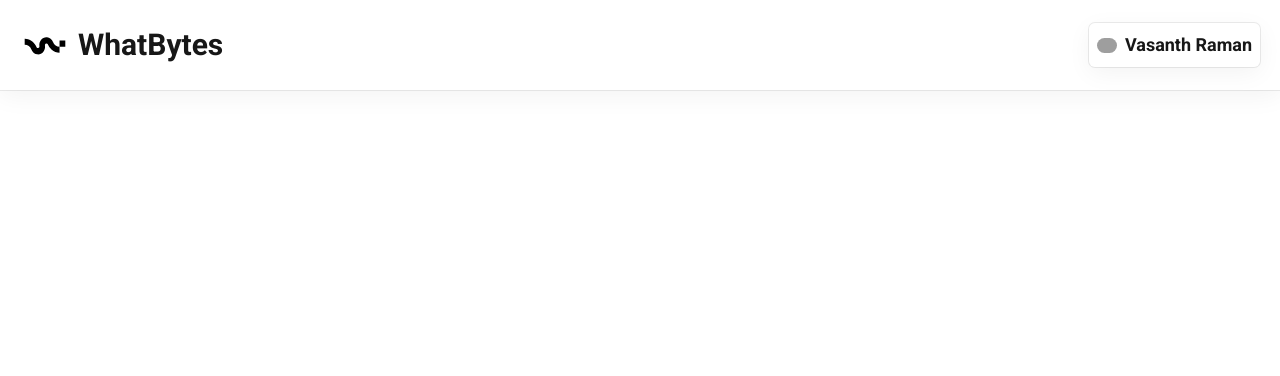
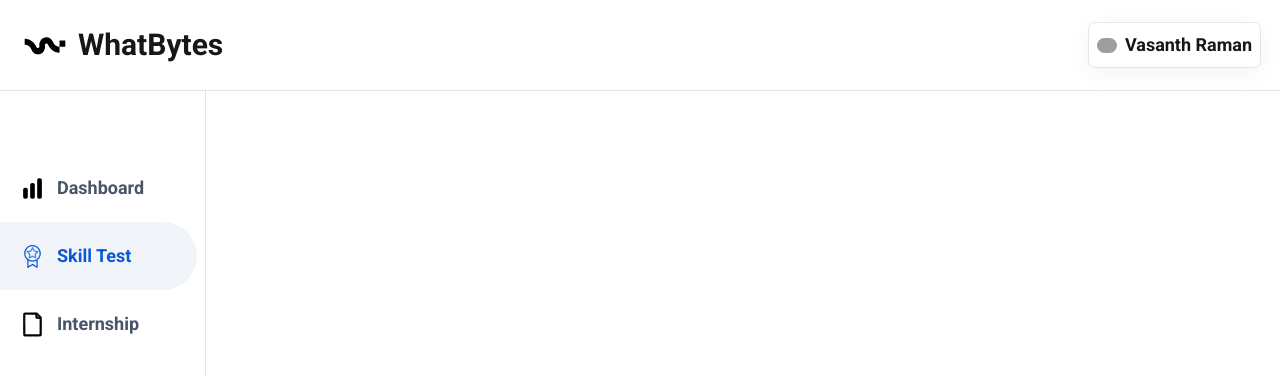
Before and after one commit to vasa-r/whatbytes-assignments, a Next.js app: page / in a window 1280 px wide. Shown: the top 376 px of the page. Built offline with nearby package versions, Linux system fonts and the light colour scheme; grey boxes are pictures that could not be loaded.

Commit message:
feat: done with sidebar

```diff
--- a/app/page.tsx
+++ b/app/page.tsx
@@ -1,10 +1,13 @@
 import NavBar from "@/components/NavBar";
+import SideBar from "@/components/SideBar";
 
 const Home = () => {
   return (
     <div className="h-screen w-screen">
       <NavBar />
-      <div className="flex"></div>
+      <div className="flex w-full h-full">
+        <SideBar />
+      </div>
     </div>
   );
 };
--- a/components/NavBar.tsx
+++ b/components/NavBar.tsx
@@ -5,7 +5,7 @@ import User from "@/assets/user.png";
 
 const NavBar = () => {
   return (
-    <div className="shadow-bottom-custom p-5 flex items-center justify-between">
+    <div className="shadow-bottom p-5 flex items-center justify-between">
       <div className="flex items-center gap-2">
         <Image src={Logo} alt="app logo" width={50} height={50} />
         <h1 className="text-3xl font-semibold">WhatBytes</h1>
--- a/components/SideBar.tsx
+++ b/components/SideBar.tsx
@@ -1,7 +1,31 @@
 import React from "react";
+import { sidebarData } from "@/utils/constants";
+import Image from "next/image";
 
 const SideBar = () => {
-  return <div>SideBar</div>;
+  return (
+    <div className="w-[16%] shadow-right h-full pt-16 pr-2 ">
+      {sidebarData.map(({ id, icon, label }) => {
+        return (
+          <div
+            key={id}
+            className={`flex items-center gap-3 p-5 cursor-pointer ${
+              id === 2 ? "bg-slate-100 rounded-r-full" : ""
+            }`}
+          >
+            <Image src={icon} alt={label} width={25} height={25} />
+            <h3
+              className={`text-lg font-semibold ${
+                id === 2 ? "text-selected" : "text-slate-600"
+              }`}
+            >
+              {label}
+            </h3>
+          </div>
+        );
+      })}
+    </div>
+  );
 };
 
 export default SideBar;
--- a/tailwind.config.ts
+++ b/tailwind.config.ts
@@ -11,17 +11,16 @@ export default {
       colors: {
         background: "var(--background)",
         foreground: "var(--foreground)",
+        selected: "#0958d6",
       },
       fontFamily: {
         roboto: ["Roboto", "sans-serif"],
       },
       boxShadow: {
         custom:
-          "rgba(0, 0, 0, 0.05) 0px 6px 24px 0px, rgba(0, 0, 0, 0.08) 0px 0px 0px 1px", // Define your custom shadow
-        "right-custom":
-          "6px 0px 24px 0px rgba(0, 0, 0, 0.05), 1px 0px 0px 0px rgba(0, 0, 0, 0.08)", // Right-only shadow
-        "bottom-custom":
-          "0px 6px 24px 0px rgba(0, 0, 0, 0.05), 0px 1px 0px 0px rgba(0, 0, 0, 0.08)",
+          "rgba(0, 0, 0, 0.05) 0px 6px 24px 0px, rgba(0, 0, 0, 0.08) 0px 0px 0px 1px",
+        right: "1px 0px 0px 0px rgba(0, 0, 0, 0.1)", // Right shadow
+        bottom: "0px 1px 0px 0px rgba(0, 0, 0, 0.1)", // Bottom shadow
       },
     },
   },
```
Also changed, not shown: assets/achievement.svg, assets/file.svg.
